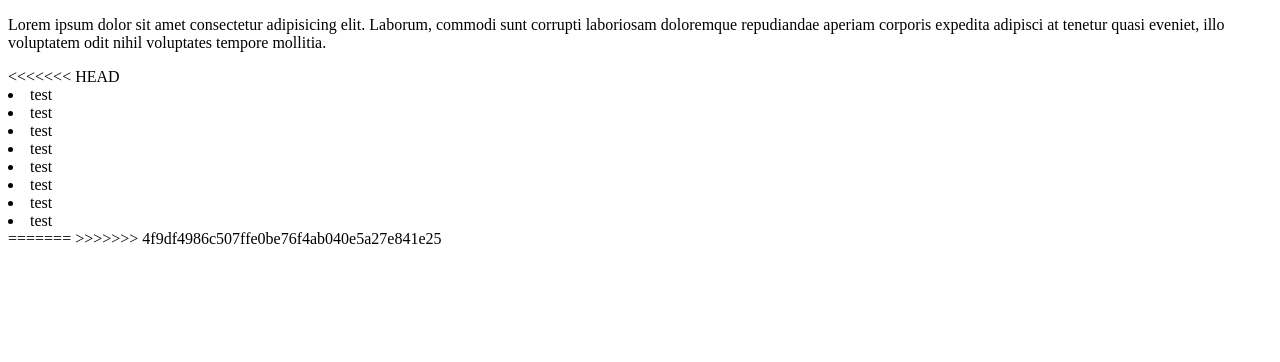
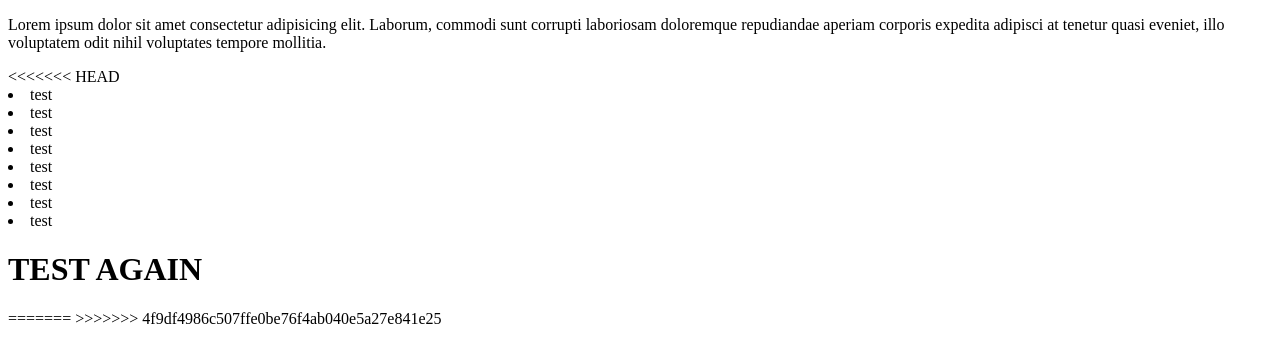
Before and after one commit to gd-salle/git_practice, a plain HTML site: page index.html in a window 1280 px wide. Drawn offline with Linux system fonts and the light colour scheme.

Commit message:
header 1

```diff
--- a/index.html
+++ b/index.html
@@ -16,6 +16,8 @@
     <li>test</li>
     <li>test</li>
     <li>test</li>
+
+    <h1>TEST AGAIN</h1>
 =======
 >>>>>>> 4f9df4986c507ffe0be76f4ab040e5a27e841e25
 </body>
```
